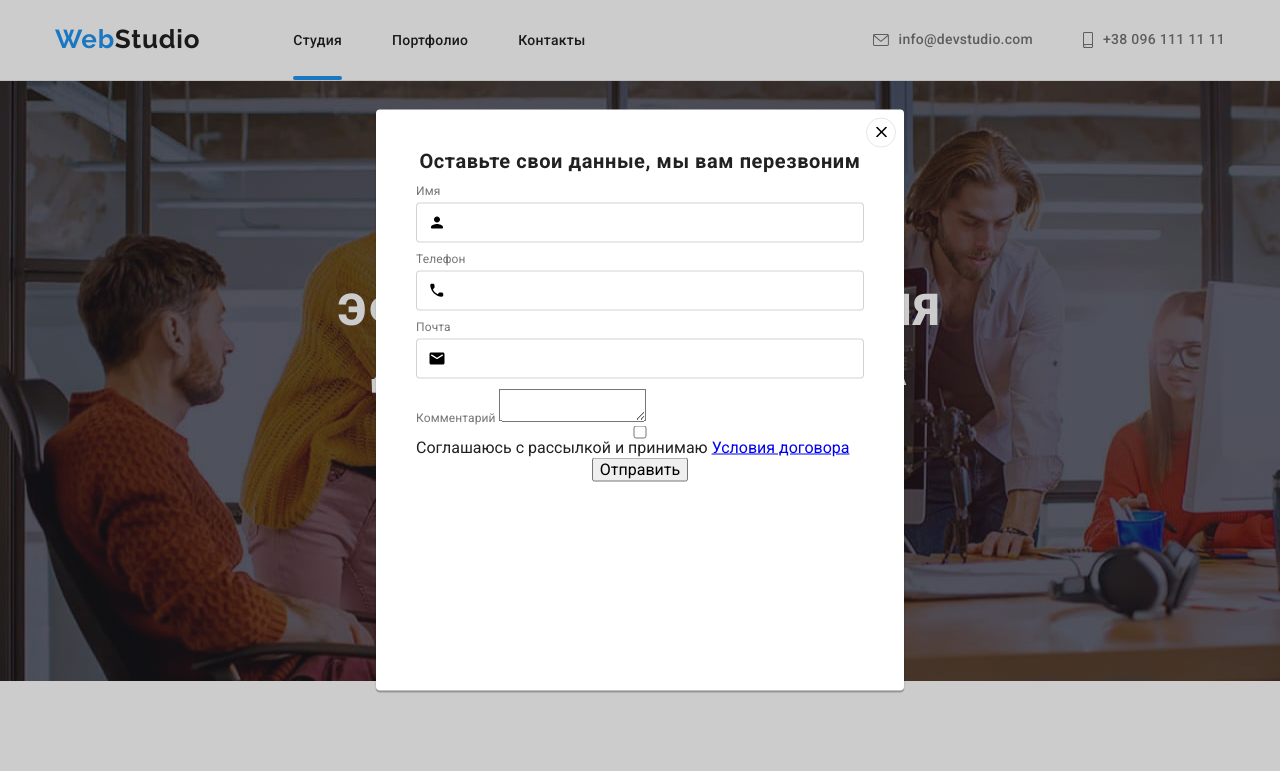
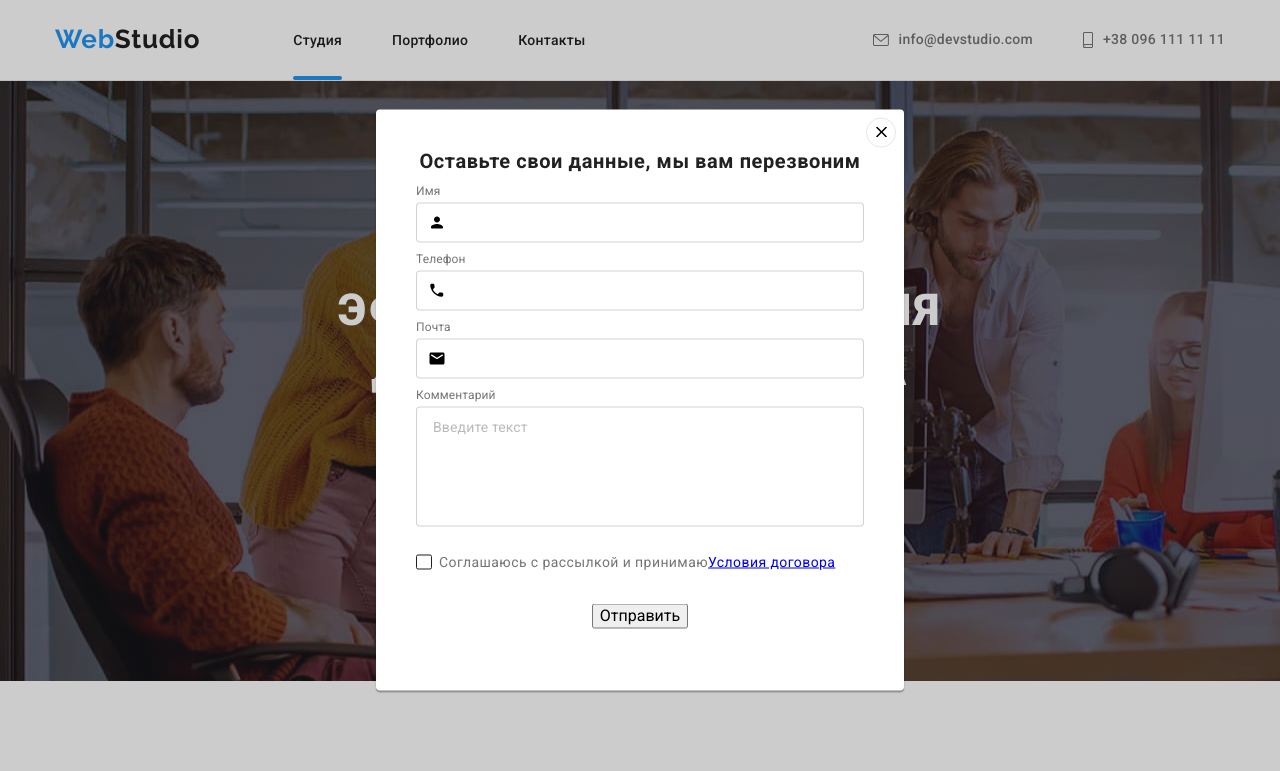
Before and after one commit to Tsimura/goit-markup-hw-06, a plain HTML site: page index.html in a window 1280 px wide. Shown: the top 771 px of the page. Drawn offline with nearby package versions, Linux system fonts and the light colour scheme.

Commit message:
modal v1.2

```diff
--- a/css/styles.css
+++ b/css/styles.css
@@ -2,11 +2,13 @@
   --accent-color: #2196f3;
   --primary-white-color: #ffffff;
   --primary-text-color: #212121;
+  --placeholder-text-color: rgba(117, 117, 117, 0.5);
   --corol-header-icon: #757575;
   --color-bg-feature-icon: #f5f4fa;
   --color-icon: #afb1b8;
   --color-bg-footer-icon: rgba(255, 255, 255, 0.1);
   --color-bg-backdrop: rgba(0, 0, 0, 0.2);
+  --main-cubic-bezier: cubic-bezier(0.4, 0, 0.2, 1);
 }
 /*класс для сброса настроек по умолчанию*/
 h1,
@@ -43,6 +45,18 @@ body {
   font-family: 'Roboto', sans-serif;
   color: var(--primary-text-color);
   background: var(--primary-white-color);
+}
+
+/* Вот как правильно скрывать визуально */
+.visually-hidden {
+  position: absolute !important;
+  clip: rect(1px 1px 1px 1px); /* IE6, IE7 */
+  clip: rect(1px, 1px, 1px, 1px);
+  padding: 0 !important;
+  border: 0 !important;
+  height: 1px !important;
+  width: 1px !important;
+  overflow: hidden;
 }
 /*==================== HEADER ====================*/
 .section {
@@ -241,7 +255,7 @@ body {
   padding-bottom: 47px;
 }
 
-/* Чтобы скрыть заголовок */
+/*
 .features-title {
   position: absolute;
   width: 1px;
@@ -254,7 +268,7 @@ body {
   clip-path: inset(100%);
   clip: rect(0 0 0 0);
   overflow: hidden;
-}
+} */
 .features-links-list {
   display: flex;
 }
@@ -797,7 +811,7 @@ body {
 
   margin-bottom: 12px;
 
-  color: var(--primary-text-color);
+  /* color: var(--primary-text-color); */
 }
 
 .modal-form-field {
@@ -824,9 +838,13 @@ body {
   border: 1px solid rgba(33, 33, 33, 0.2);
   /* box-sizing: border-box; */
   border-radius: 4px;
+
+  transition: border-color 250ms cubic-bezier(0.4, 0, 0.2, 1);
+  cursor: pointer;
 }
 
-.modal-form-input:focus {
+.modal-form-input:focus,
+.modlal-form-message:focus {
   outline: none;
   border-color: var(--accent-color);
   /* box-sizing: border-box; */
@@ -841,6 +859,7 @@ body {
   left: 12px;
 
   transform: translateY(-50%);
+  transition: fill 250ms cubic-bezier(0.4, 0, 0.2, 1);
 }
 
 .modal-form-input:focus + .modal-form-icon {
@@ -850,3 +869,62 @@ body {
 .modal-form-btn {
   align-self: center;
 }
+
+.modlal-form-message {
+  width: 100%;
+  height: 120px;
+
+  margin-top: 4px;
+  margin-bottom: 20px;
+  padding: 12px 16px;
+
+  border: 1px solid rgba(33, 33, 33, 0.2);
+  box-sizing: border-box;
+  border-radius: 4px;
+  transition: border-color 250ms cubic-bezier(0.4, 0, 0.2, 1);
+  resize: none;
+  cursor: pointer;
+}
+
+.modlal-form-message::placeholder {
+  font-size: 14px;
+  line-height: 1.14;
+  letter-spacing: 0.01em;
+
+  color: var(--placeholder-text-color);
+}
+
+.modal-form-checkbox-label::before {
+  display: block;
+  content: '';
+  width: 16px;
+  height: 15px;
+  border: 1px solid #212121;
+  border-radius: 2px;
+  cursor: pointer;
+  margin-right: 7px;
+}
+
+.modal-form-checkbox:checked + .modal-form-checkbox-label::before {
+  background: #2196f3;
+  background-image: url(../images/icon-check-modal.svg);
+  background-size: contain;
+}
+
+.modal-form-checkbox:focus + .modal-form-checkbox-label::before {
+  outline: 2px solid var(--accent-color);
+  /* border: 2px solid var(--accent-color);
+  border-radius: 2px; */
+}
+
+.modal-form-checkbox-label {
+  display: flex;
+  align-items: center;
+  margin-bottom: 30px;
+
+  font-size: 14px;
+  line-height: 1.71;
+  letter-spacing: 0.03em;
+
+  color: #757575;
+}
--- a/index.html
+++ b/index.html
@@ -70,7 +70,7 @@
       <!--Особенности сайта-->
       <section class="features">
         <div class="container">
-          <h2 class="features-title">Особенности сайта</h2>
+          <h2 class="features-title visually-hidden">Особенности сайта</h2>
           <ul class="features-links-list list">
             <li class="features-links-list-item">
               <div class="feature-icon-center">
@@ -464,7 +464,15 @@
           <label class="modal-form-field"
             >Имя
             <span class="modal-form-input-wrapper">
-              <input type="text" class="modal-form-input" name="user-name" />
+              <input
+                type="text"
+                class="modal-form-input"
+                name="user-name"
+                minlength="2"
+                pattern="[a-zA-Zа-яА-Я]+"
+                title="Имя должно содержать символы кирилицы или латиници"
+                required
+              />
               <svg class="modal-form-icon">
                 <use href="./images/icons.svg#icon-person-modal"></use>
               </svg>
@@ -473,7 +481,14 @@
           <label class="modal-form-field"
             >Телефон
             <span class="modal-form-input-wrapper">
-              <input type="tel" class="modal-form-input" name="user-phone" />
+              <input
+                type="tel"
+                class="modal-form-input"
+                name="user-phone"
+                pattern="[0-9]{3}-[0-9]{3}-[0-9]{2}-[0-9]{2}"
+                title="093-000-00-00"
+                required
+              />
               <svg class="modal-form-icon">
                 <use href="./images/icons.svg#icon-phone-modal"></use>
               </svg>
@@ -482,17 +497,22 @@
           <label class="modal-form-field"
             >Почта
             <span class="modal-form-input-wrapper">
-              <input type="email" class="modal-form-input" name="user-email" />
+              <input type="email" class="modal-form-input" name="user-email" required />
               <svg class="modal-form-icon">
                 <use href="./images/icons.svg#icon-email-modal"></use>
               </svg>
             </span>
           </label>
           <label class="modal-form-field"
-            >Комментарий <textarea name="user-message" class="modlal-form-message"></textarea>
+            >Комментарий
+            <textarea
+              name="user-message"
+              class="modlal-form-message"
+              placeholder="Введите текст"
+            ></textarea>
           </label>
-          <input type="checkbox" class="modal-form-checkbox" id="accept-policy" />
-          <label for="accept-policy" class="vodal-form-checkbox-label"
+          <input type="checkbox" class="modal-form-checkbox visually-hidden" id="accept-policy" />
+          <label for="accept-policy" class="modal-form-checkbox-label"
             >Соглашаюсь с рассылкой и принимаю
             <a href="#" class="modal-form-label-link">Условия договора</a>
           </label>
```
Also changed, not shown: images/icon-check-modal.svg (added).
